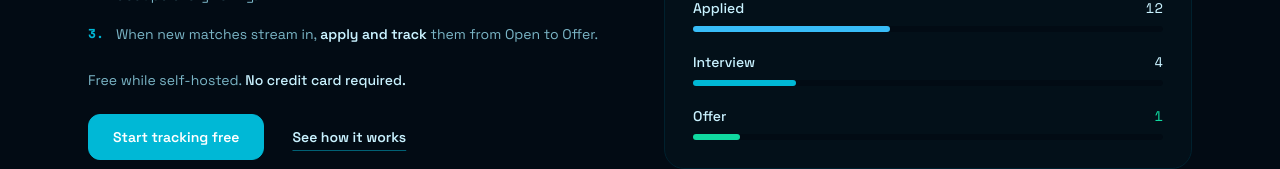
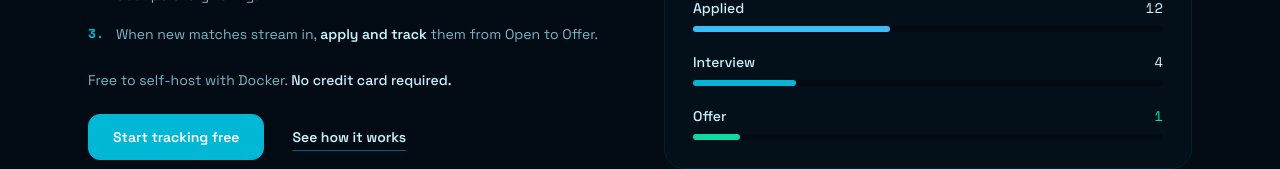
Before and after one commit to MohdShahulMalik/Keystone, a Next.js app: page / in a window 1280 px wide. Shown: the part 480-649 px from the top of the page. Built offline with nearby package versions, Linux system fonts and the light colour scheme.

Commit message:
fix: clarify self-hosting copy on landing page

```diff
--- a/app/page.tsx
+++ b/app/page.tsx
@@ -297,7 +297,7 @@ export default function Home() {
                 </ol>
 
                 <p className="mt-6 text-sm text-body">
-                  Free while self-hosted.{" "}
+                  Free to self-host with Docker.{" "}
                   <span className="font-medium text-ice">
                     No credit card required.
                   </span>
@@ -1072,7 +1072,7 @@ export default function Home() {
                 Your pipeline deserves a keystone.
               </h2>
               <p className="mx-auto mt-5 max-w-xl text-sm leading-relaxed text-body sm:text-base">
-                Free while self-hosted. Bring your own Postgres, point it at
+                Free to self-host. Bring your own Postgres, point it at
                 your boards, and let the agents run.
               </p>
 
```
